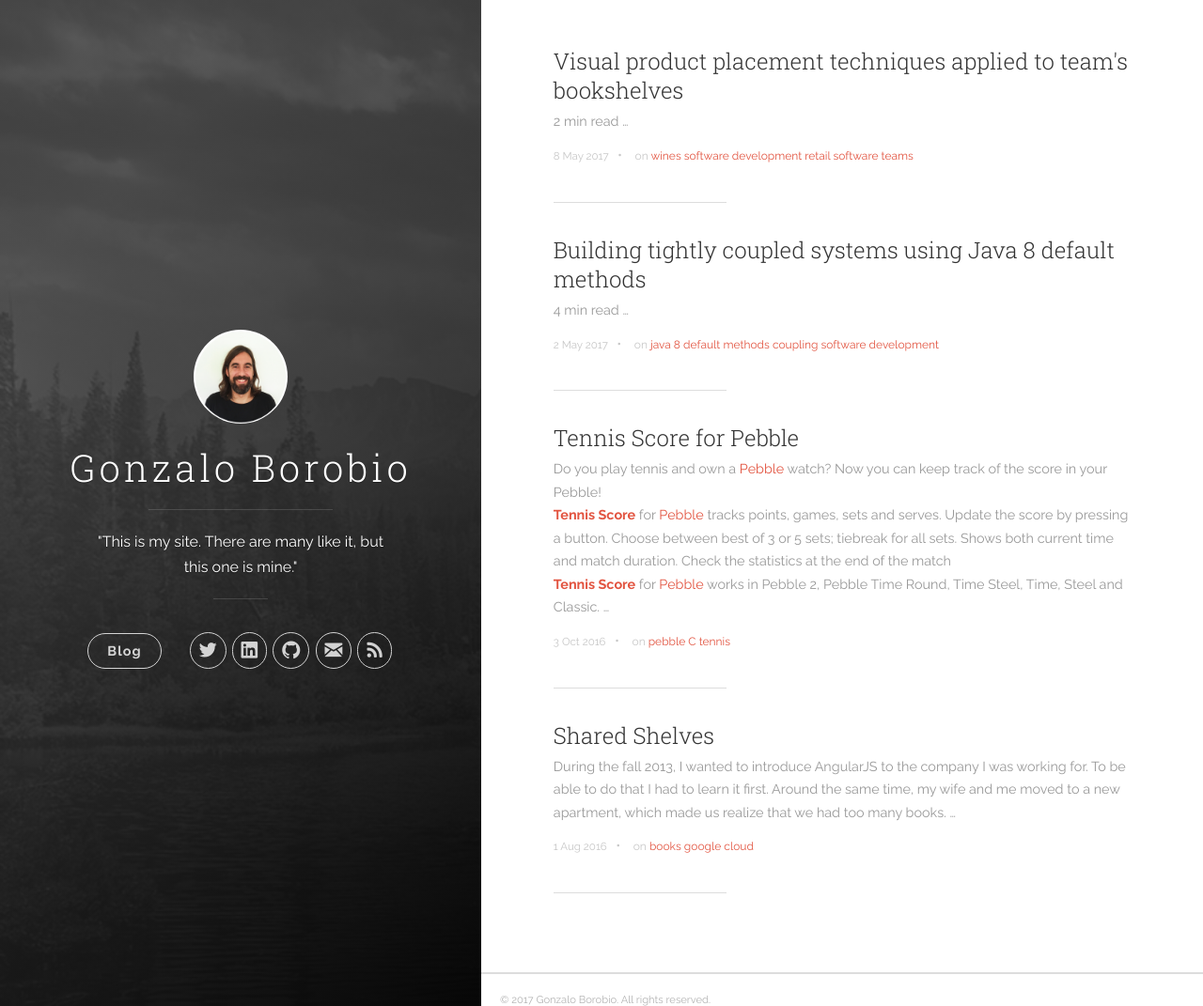
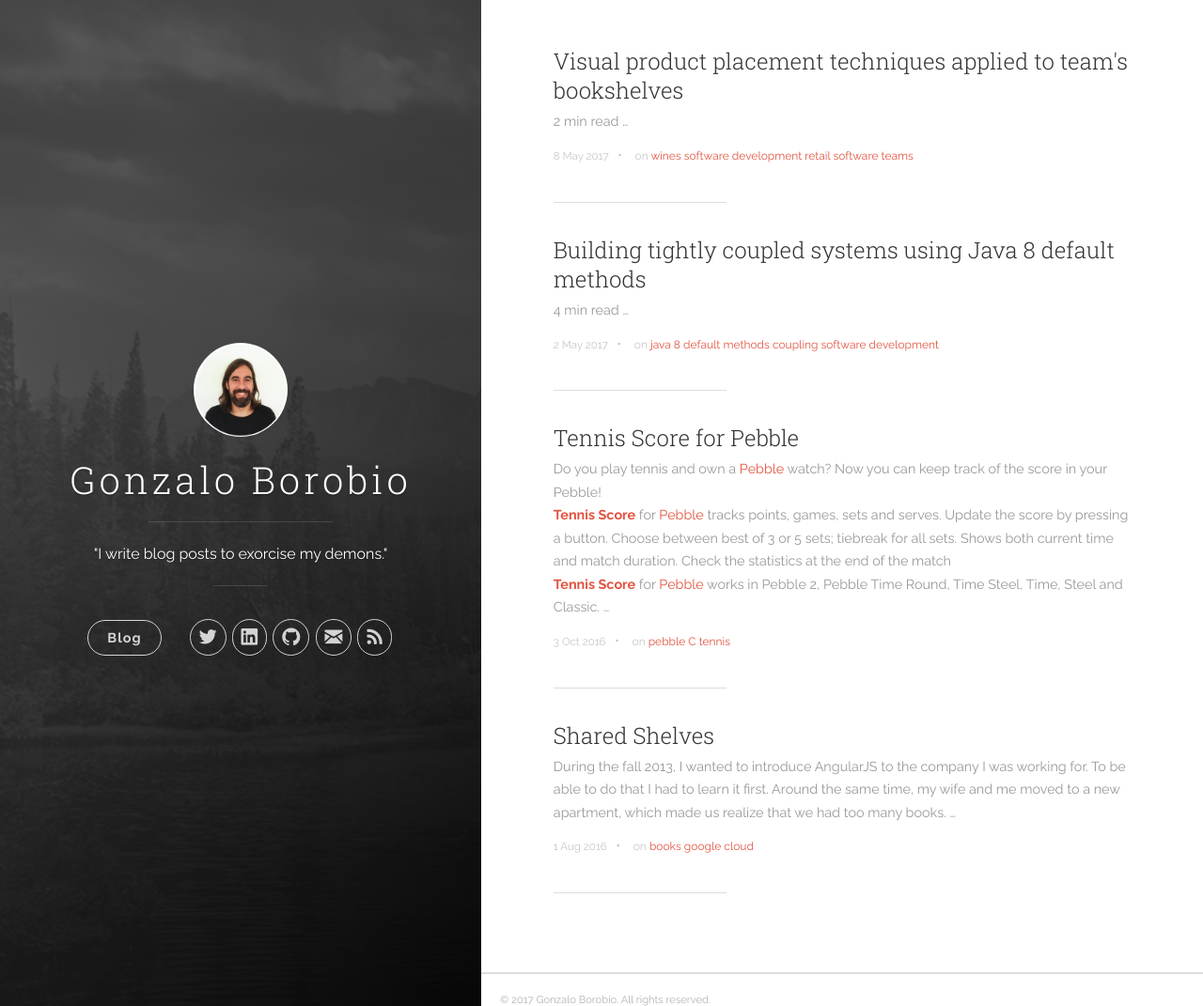
Before and after one commit to gborobio73/gborobio73.github.io, a Jekyll site: the page built from index.html, in a window 1280 px wide and 1071 px high. Shown: the whole window at 94% size. Built offline with Jekyll 4.4.1, drawn with Linux system fonts in a browser that asks for light colours; nearby versions of some CDN libraries; the list of posts is cut into pages by our own code.

```diff
--- a/_config.yml
+++ b/_config.yml
@@ -1,6 +1,7 @@
 # Site settings
 title: Gonzalo Borobio
-description: '"This is my site. There are many like it, but this one is mine."'
+#description: '"This is my site. There are many like it, but this one is mine."'
+description: '"I write blog posts to exorcise my demons."'
 url: 'http://gborobio73.github.io'
 baseurl: '/'
 # google_analytics: 'UA-XXXXXX-X'
```
